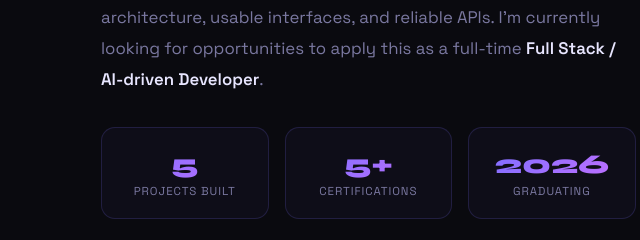
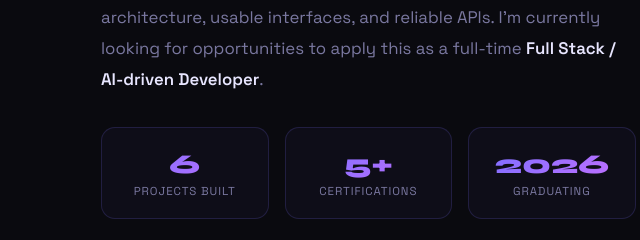
Before and after one commit to Harish13052005/portfolio, a plain HTML site: page index.html in a window 1280 px wide. Shown: the part 1381-1621 px from the top of the page, 21-661 px from the left. Drawn offline with Linux system fonts and the light colour scheme.

Commit message:
Update project count from 5 to 6

```diff
--- a/index.html
+++ b/index.html
@@ -530,7 +530,7 @@
 
       <div class="about-stats">
         <div class="stat-box">
-          <div class="stat-num">5</div>
+          <div class="stat-num">6</div>
           <div class="stat-label">Projects Built</div>
         </div>
         <div class="stat-box">
```
